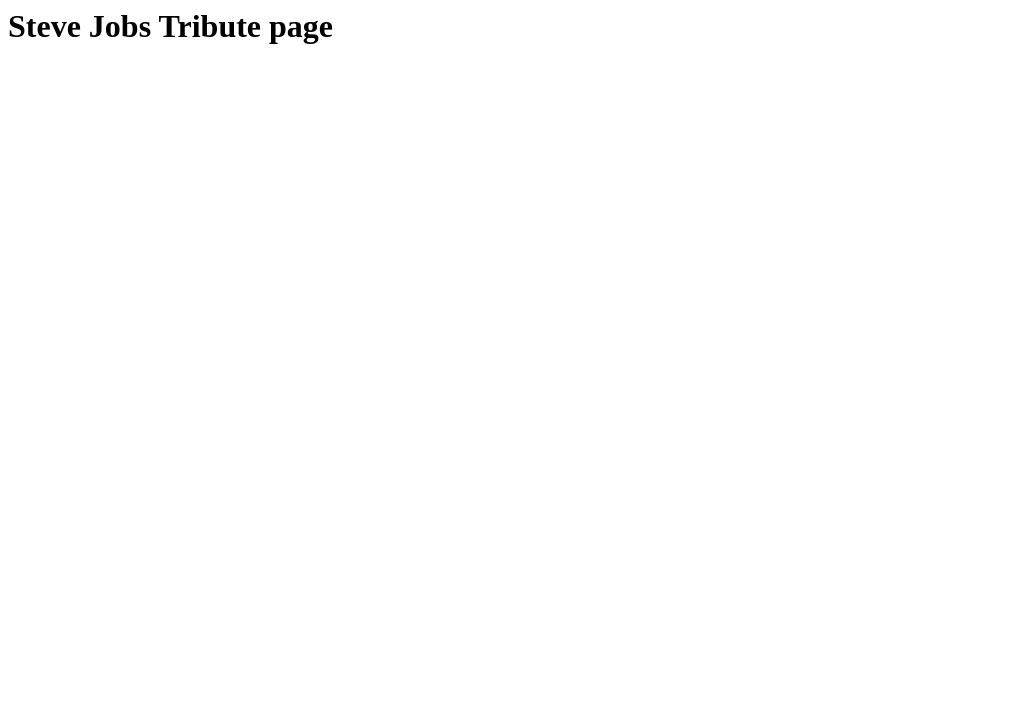
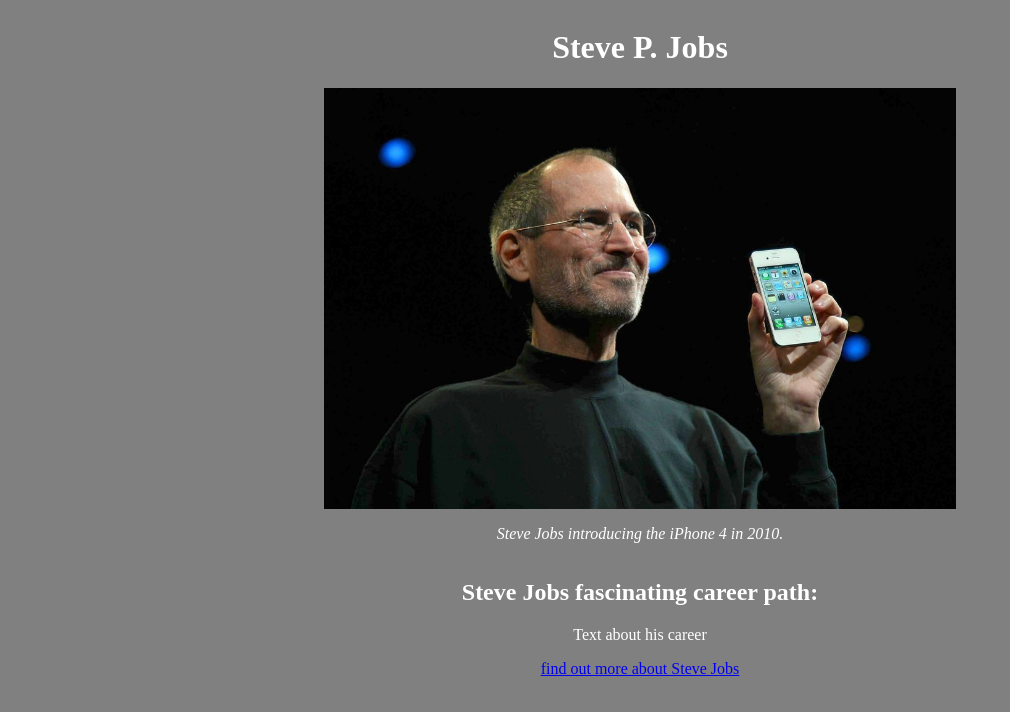
Before and after one commit to tobiasschuett/TributePage, a plain HTML site: page index.html in a window 1280 px wide. Shown: the whole page, without its empty margins (0-1010 px from the left). Drawn offline with Linux system fonts and the light colour scheme.

Commit message:
all tests passed

```diff
--- a/index.html
+++ b/index.html
@@ -10,10 +10,20 @@
 </head>
 
 <body>
-    <main>
-    <h1>Steve Jobs Tribute page</h1>
-    </main>
+    <script src="https://cdn.freecodecamp.org/testable-projects-fcc/v1/bundle.js"></script>
 
-    <script src="https://cdn.freecodecamp.org/testable-projects-fcc/v1/bundle.js"></script>
+    <div id="main">
+        <h1 id="title">Steve P. Jobs</h1>
+        <div id="img-div">
+            <div><img  id="image" src="stevejobs1.jpg" alt="Steve Jobs holding iPhone"></div>
+            <div id="img-caption"><p>Steve Jobs introducing the iPhone 4 in 2010.</p></div>
+        </div>
+        <div id="tribute-info">
+            <h2>Steve Jobs fascinating career path:</h2>
+            <p>Text about his career</p>
+            <a id="tribute-link" href="https://de.wikipedia.org/wiki/Steve_Jobs" target="_blank">find out more about Steve Jobs</a>
+        </div>
+
+    </div>
 </body>
 </html>
--- a/main.css
+++ b/main.css
@@ -0,0 +1,20 @@
+html {
+    color: white;
+    background-color: gray;
+}
+#main {
+    text-align: center;
+    display: flex;
+    flex-direction: column;
+
+}
+#image {
+    max-width: 100%;
+    width: 50%;
+    height: auto;
+    display: block;
+    margin: auto;
+}
+#img-caption {
+    font-style: italic;
+}
```
Also changed, not shown: stevejobs1.jpg (added).
